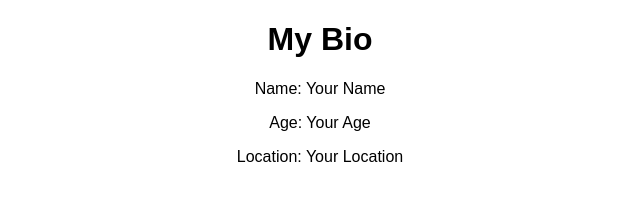
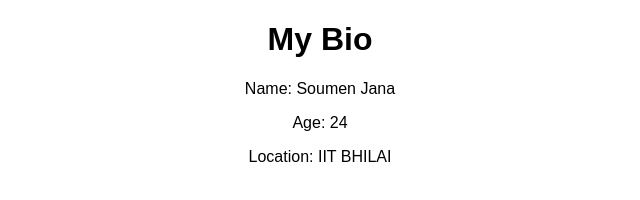
Before and after one commit to soumen199/my_bio_app, a plain HTML site: page index.html in a window 1280 px wide. Shown: the whole page, without its empty margins (320-960 px from the left). Drawn offline with Linux system fonts and the light colour scheme.

Commit message:
modified personal info

```diff
--- a/index.html
+++ b/index.html
@@ -6,8 +6,8 @@
 </head>
 <body>
   <h1>My Bio</h1>
-  <p>Name: Your Name</p>
-  <p>Age: Your Age</p>
-  <p>Location: Your Location</p>
+  <p>Name: Soumen Jana</p>
+  <p>Age: 24</p>
+  <p>Location: IIT BHILAI </p>
 </body>
 </html>
```
